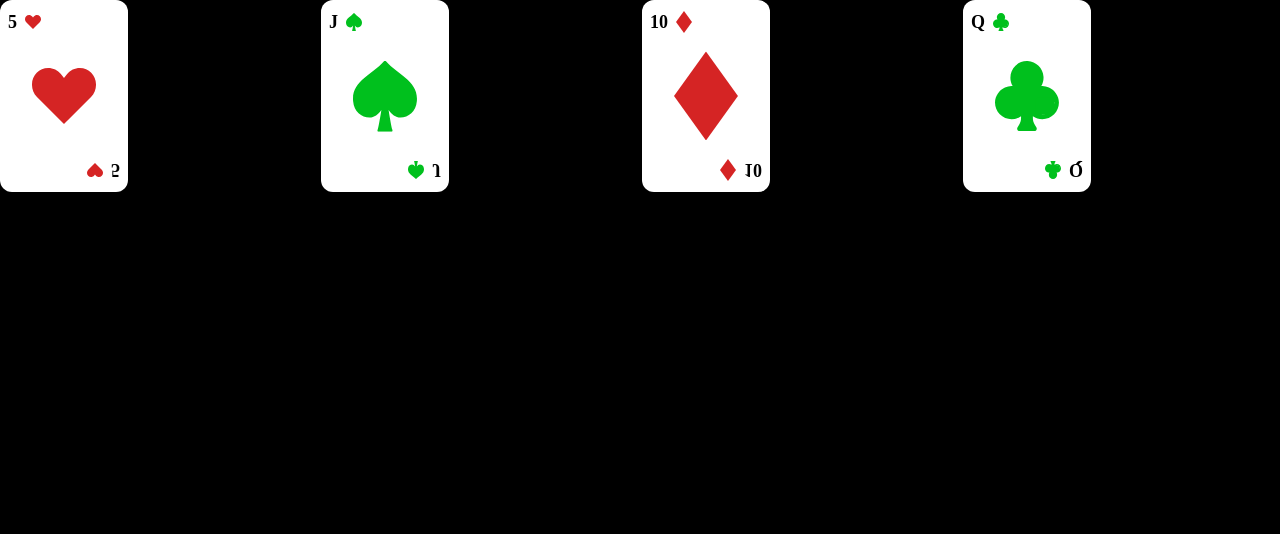
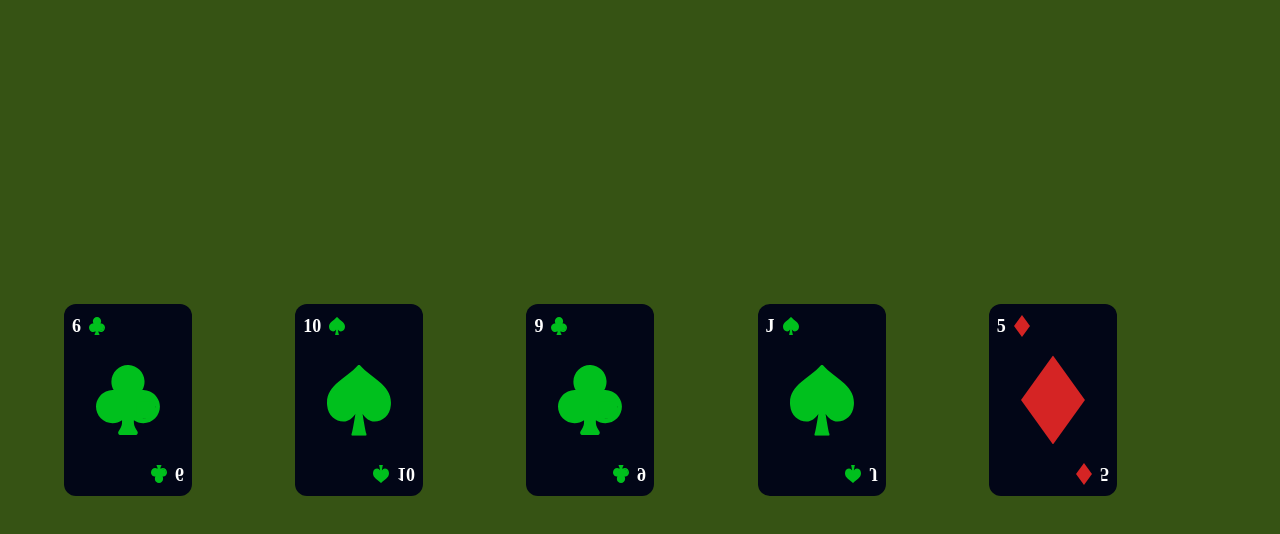
Before and after one commit to AtanasovCode/cardboard, a React (Vite) app: page / in a window 1280 px wide. Shown: the top 534 px of the page. Built offline with nearby package versions, Linux system fonts and the light colour scheme; a web font is replaced by a local one.

Commit message:
created function in store to generate N random number of cards

```diff
--- a/src/components/Card.jsx
+++ b/src/components/Card.jsx
@@ -1,11 +1,11 @@
 
 
-const Card = ({ suit, number }) => {
+const Card = ({ suit, rank }) => {
     return (
-        <div className="relative rounded-xl flex items-start justify-center w-32 h-48 bg-white font-cards">
+        <div className="relative rounded-xl flex items-start justify-center w-32 h-48 bg-slate-950 font-cards">
             <div className="w-full flex items-center justify-start p-2">
-                <div className="text-lg font-semibold text-black mr-2">
-                    {number}
+                <div className="text-lg font-semibold text-white mr-2">
+                    {rank}
                 </div>
                 <div className="flex items-center justify-center">
                     <img src={suit} className="w-4" />
@@ -18,7 +18,9 @@ const Card = ({ suit, number }) => {
                 <div className="flex items-center justify-center">
                     <img src={suit} className="w-4 mr-2" />
                 </div>
-                <div className="text-lg font-semibold text-black">{number}</div>
+                <div className="text-lg font-semibold text-white">
+                    {rank}
+                </div>
             </div>
         </div>
     );
--- a/src/routes/TitleScreen.jsx
+++ b/src/routes/TitleScreen.jsx
@@ -1,20 +1,28 @@
 import { useCardStore } from "../../useCardStore";
-
-import hearts from '../assets/suits/heart.svg';
-import diamonds from '../assets/suits/diamond.svg';
-import spades from '../assets/suits/spades.svg';
-import clubs from '../assets/suits/spade-1.svg'
-
+import { useEffect } from "react";
 import Card from "../components/Card";
 
 const TitleScreen = () => {
+
+    const {
+        displayedCards,
+        generateRandomCards,
+    } = useCardStore();
+
+    useEffect(() => {
+        generateRandomCards(5);
+    }, [])
+
     return (
-        <div className="min-h-screen bg-black text-white">
-            <div className="grid grid-cols-4 gap-1">
-                <Card suit={hearts} number="5" />
-                <Card suit={spades} number="J" />
-                <Card suit={diamonds} number="10" />
-                <Card suit={clubs} number="Q" />
+        <div className="min-h-screen bg-lime-900 text-white flex items-center justify-center font-sans">
+            <div className="w-[90%] grid grid-cols-5 gap-1">
+                {
+                    displayedCards.map((card, index) => {
+                        return (
+                            <Card id={index} suit={card.icon} rank={card.rank} />
+                        );
+                    })
+                }
             </div>
         </div>
     );
--- a/useCardStore.jsx
+++ b/useCardStore.jsx
@@ -1,7 +1,43 @@
 import { create } from 'zustand'
+
+//suit icons
+import hearts from './src/assets/suits/heart.svg';
+import spades from './src/assets/suits/spades.svg';
+import clubs from './src/assets/suits/clubs.svg';
+import diamonds from './src/assets/suits/diamond.svg';
 
 export const useCardStore = create((set) => ({
   bears: 0,
   increasePopulation: () => set((state) => ({ bears: state.bears + 1 })),
   removeAllBears: () => set({ bears: 0 }),
+
+  ranks: ["A", "2", "3", "4", "5", "6", "7", "8", "9", "10", "J", "Q", "K"],
+  suits: [
+    { name: "hearts", icon: hearts },
+    { name: "diamonds", icon: diamonds },
+    { name: "spades", icon: spades },
+    { name: "clubs", icon: clubs },
+  ],
+
+  displayedCards: [],
+  setDisplayedCards: (value) => set({ displayedCards: value }),
+
+  //generate a set of cards with random suits and ranks
+  generateRandomCards: (number) => set((state) => {
+    const cards = [];
+    for (let i = 0; i < number; i++) {
+      const randomRank = state.ranks[Math.floor(Math.random() * state.ranks.length)];
+      const randomSuit = state.suits[Math.floor(Math.random() * state.suits.length)];
+      cards.push({
+        rank: randomRank,
+        suit: randomSuit.name,
+        icon: randomSuit.icon,
+        id: `${randomSuit.name}-${randomRank}-${i}`, // Unique ID for each card
+      });
+    }
+    return { displayedCards: cards };
+  }),
+
+  score: 0,
+  resetScore: () => set({ score: 0 }),
 }))
```
Also changed, not shown: src/Utils.jsx (added).
